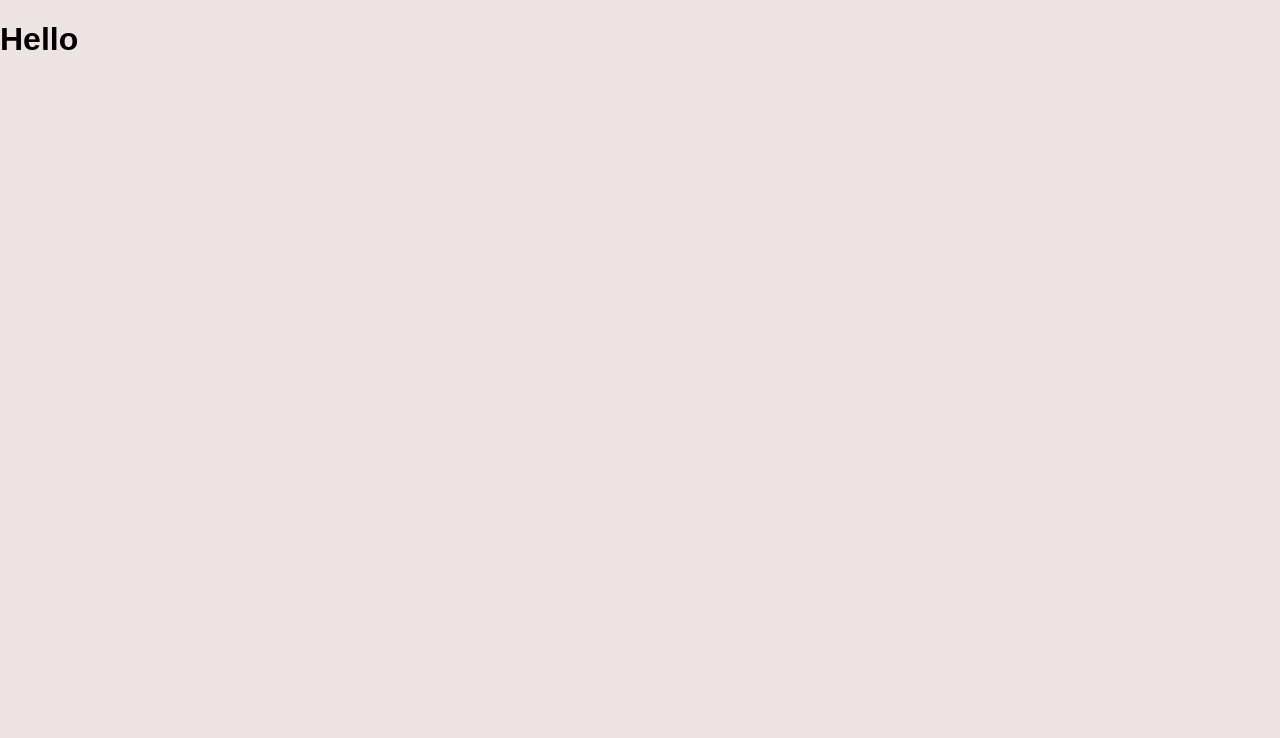
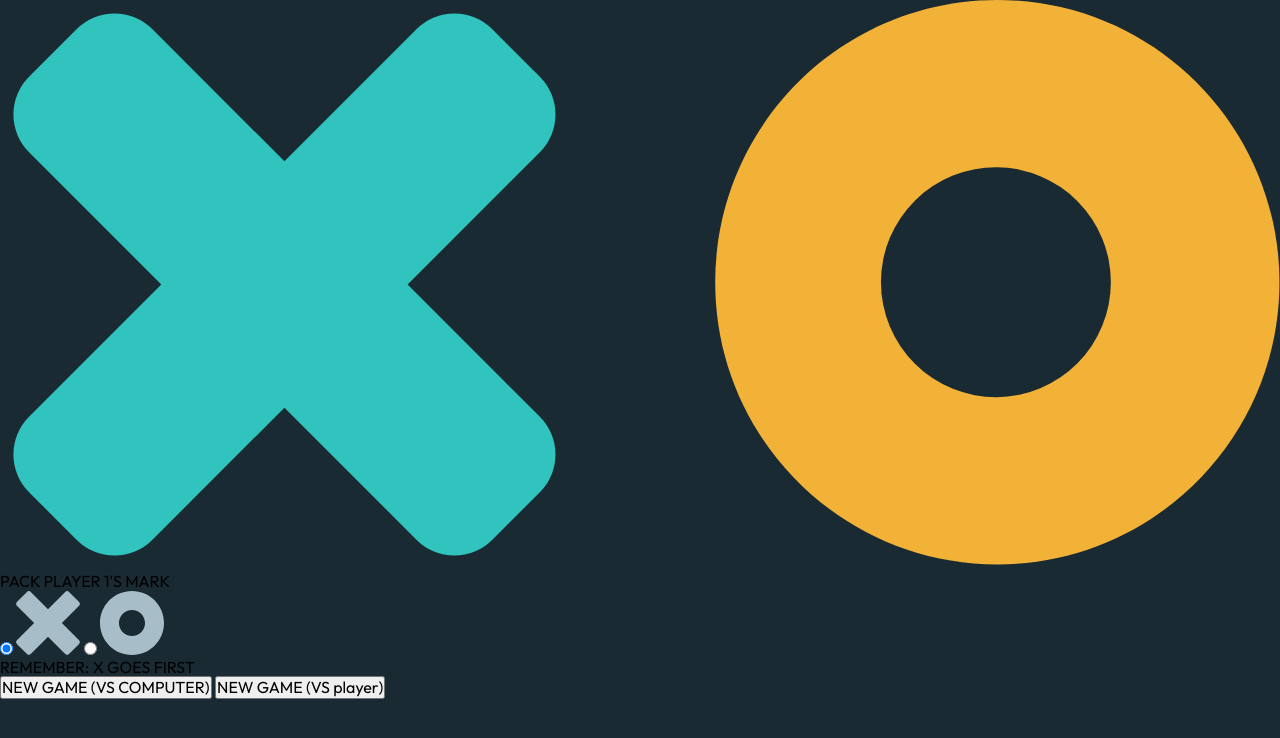
Before and after one commit to SathishSAKA26/TicTacToe-game, a plain HTML site: page index.html in a window 1280 px wide. Drawn offline with Linux system fonts and the light colour scheme; a web font is replaced by a local one.

Commit message:
add html

```diff
--- a/index.html
+++ b/index.html
@@ -10,7 +10,7 @@
       href="./images/png-transparent-gold.png"
       type="image/x-icon"
     />
-    <title>Static - Boiler Plate</title>
+    <title>TicTacToe</title>
     <!-- fontAwesome CDN -->
     <link
       rel="stylesheet"
@@ -26,7 +26,77 @@
     <link rel="stylesheet" href="./styles/style.css" />
   </head>
   <body>
-    <h1>Hello</h1>
+    <main class="main">
+      <!-- game maun in a game -->
+      <div class="game-maun">
+        <!-- logo -->
+        <img src="./images/logo.svg" alt="logo" class="logo" />
+        <!-- select card -->
+        <header class="select-card">
+          <p class="mark-title">PACK PLAYER 1'S MARK</p>
+          <!-- two buttons -->
+          <div class="button-two">
+            <div class="mark-container flex">
+              <label class="labels" for="X-mark">
+                <input
+                  class="radio"
+                  type="radio"
+                  id="X-mark"
+                  name="marks"
+                  value="X"
+                  checked
+                />
+                <span class="checkmark">
+                  <svg
+                    class="Xsvg"
+                    width="64"
+                    height="64"
+                    xmlns="http://www.w3.org/2000/svg"
+                  >
+                    <path
+                      class="XsvgPath"
+                      d="M15.002 1.147 32 18.145 48.998 1.147a3 3 0 0 1 4.243 0l9.612 9.612a3 3 0 0 1 0 4.243L45.855 32l16.998 16.998a3 3 0 0 1 0 4.243l-9.612 9.612a3 3 0 0 1-4.243 0L32 45.855 15.002 62.853a3 3 0 0 1-4.243 0L1.147 53.24a3 3 0 0 1 0-4.243L18.145 32 1.147 15.002a3 3 0 0 1 0-4.243l9.612-9.612a3 3 0 0 1 4.243 0Z"
+                      fill="hsl( var(--clr-silver) )"
+                    />
+                  </svg>
+                </span>
+              </label>
+              <label class="labels" for="O-mark">
+                <input
+                  class="radio"
+                  type="radio"
+                  id="O-mark"
+                  name="marks"
+                  value="O"
+                />
+                <span class="checkmark">
+                  <svg
+                    class="Osvg"
+                    width="64"
+                    height="64"
+                    xmlns="http://www.w3.org/2000/svg"
+                  >
+                    <path
+                      class="OsvgPAth"
+                      d="M32 0c17.673 0 32 14.327 32 32 0 17.673-14.327 32-32 32C14.327 64 0 49.673 0 32 0 14.327 14.327 0 32 0Zm0 18.963c-7.2 0-13.037 5.837-13.037 13.037 0 7.2 5.837 13.037 13.037 13.037 7.2 0 13.037-5.837 13.037-13.037 0-7.2-5.837-13.037-13.037-13.037Z"
+                      fill="hsl( var(--clr-silver) )"
+                    />
+                  </svg>
+                </span>
+              </label>
+              <p class="goes">REMEMBER: X GOES FIRST</p>
+            </div>
+          </div>
+        </header>
+        <!-- button last  -->
+        <div class="last-button">
+          <button class="new-1">NEW GAME (VS COMPUTER)</button>
+
+          <button class="new-2">NEW GAME (VS player)</button>
+        </div>
+        <!-- button last end -->
+      </div>
+    </main>
     <!-- custom script -->
     <script src="./scripts/script.js"></script>
   </body>
--- a/styles/style.css
+++ b/styles/style.css
@@ -1,4 +1,4 @@
-@import url("https://fonts.googleapis.com/css2?family=Fira+Sans+Condensed:ital,wght@0,100;0,200;0,300;0,400;0,500;0,600;0,700;0,800;0,900;1,200;1,300;1,400;1,500;1,600;1,700;1,800;1,900&display=swap");
+@import url("https://fonts.googleapis.com/css2?family=Outfit:wght@100;300;400;500;600;700;800;900&display=swap");
 
 *,
 *::after,
@@ -14,19 +14,20 @@ html {
 }
 
 :root {
-  --clr-paradise-pink: #ef476f;
-  --clr-orange-yellow-crayola: #ffd166;
-  --clr-caribbean-green: #06d6a0;
-  --clr-blue-ncs: #118ab2;
-  --clr-midnight-green-eagle-green: #073b4c;
-  --clr-white: #eee3e3;
-  --clr-black: #0c0b0b;
+  --clr-light-blue: 178 60% 48%;
+  --clr-light-blue-hover: 178 75% 65%;
+  --clr-orange: 39 88% 58%;
+  --clr-orange-hover: 39 100% 69%;
+  --clr-dark-navy: 202 32% 15%;
+  --clr-navy: 199 35% 19%;
+  --clr-silver: 198 23% 72%;
+  --clr-silver-hover: 197 33% 89%;
   --box-shadow: 0px 22px 12px rgba(0, 0, 0, 0.15);
 }
 
 body {
-  font-family: "Fira Sans Condensed", sans-serif;
-  background-color: var(--clr-white);
+  font-family: "Outfit", sans-serif;
+  background-color: hsl(var(--clr-dark-navy));
 }
 
 /* global css */
```
Also changed, not shown: 1 other file.
